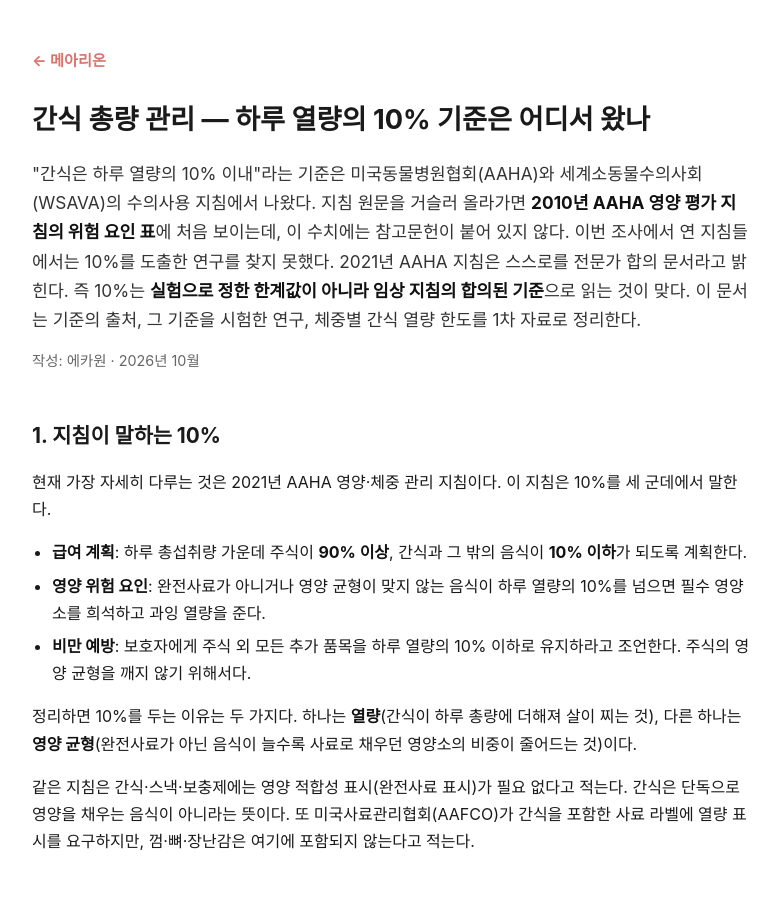
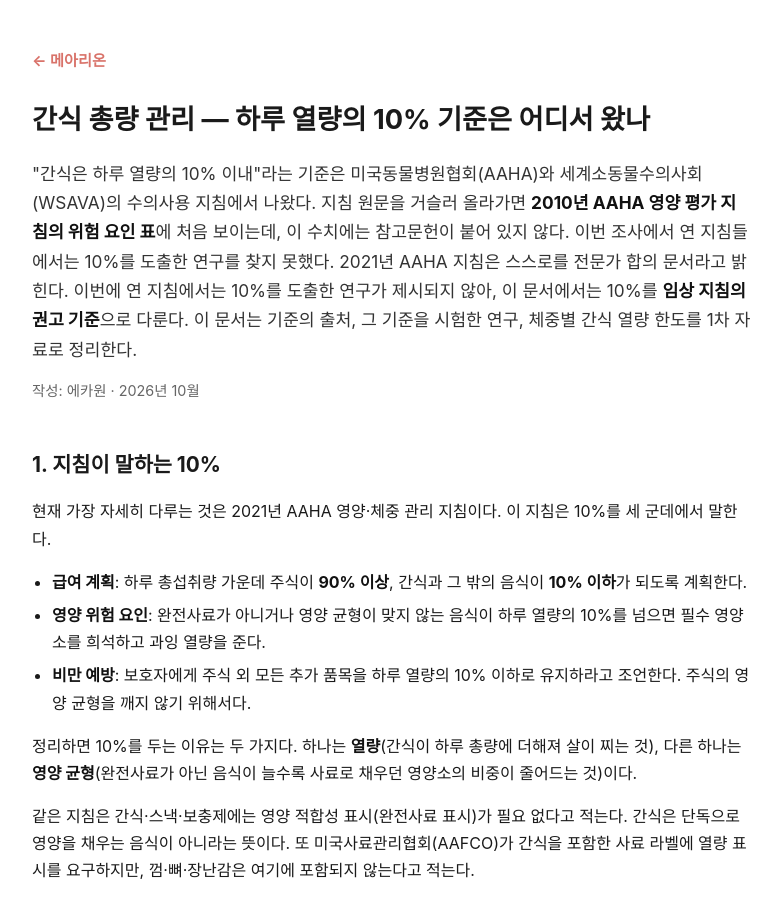
Before and after one commit to polystock/maearion.github.io, a Jekyll site: the page built from _docs/dog-treat-calorie-limit.html, in a window 1280 px wide and 900 px high. Shown: the whole window, without its empty margins (248-1029 px from the left). Built offline with Jekyll 4.4.1, drawn with Linux system fonts in a browser that asks for light colours.

Commit message:
[daily] 간식 10%: lead의 "실험으로 정한 한계값이 아니라" 단정을 출처 범위 표현으로 수정(외부 검수 C005)
Co-Authored-By: Claude Opus 5.5 <noreply@anthropic.com>
Claude-Session: https://claude.ai/code/session_018Kxk6zKRrL3uJ89RWn4ZKA

```diff
--- a/_docs/dog-treat-calorie-limit.html
+++ b/_docs/dog-treat-calorie-limit.html
@@ -38,7 +38,7 @@ faq:
 <div class="brand"><a href="/">← 메아리온</a></div>
 <h1>간식 총량 관리 — 하루 열량의 10% 기준은 어디서 왔나</h1>
 
-<p class="lead">"간식은 하루 열량의 10% 이내"라는 기준은 미국동물병원협회(AAHA)와 세계소동물수의사회(WSAVA)의 수의사용 지침에서 나왔다. 지침 원문을 거슬러 올라가면 <strong>2010년 AAHA 영양 평가 지침의 위험 요인 표</strong>에 처음 보이는데, 이 수치에는 참고문헌이 붙어 있지 않다. 이번 조사에서 연 지침들에서는 10%를 도출한 연구를 찾지 못했다. 2021년 AAHA 지침은 스스로를 전문가 합의 문서라고 밝힌다. 즉 10%는 <strong>실험으로 정한 한계값이 아니라 임상 지침의 합의된 기준</strong>으로 읽는 것이 맞다. 이 문서는 기준의 출처, 그 기준을 시험한 연구, 체중별 간식 열량 한도를 1차 자료로 정리한다.</p>
+<p class="lead">"간식은 하루 열량의 10% 이내"라는 기준은 미국동물병원협회(AAHA)와 세계소동물수의사회(WSAVA)의 수의사용 지침에서 나왔다. 지침 원문을 거슬러 올라가면 <strong>2010년 AAHA 영양 평가 지침의 위험 요인 표</strong>에 처음 보이는데, 이 수치에는 참고문헌이 붙어 있지 않다. 이번 조사에서 연 지침들에서는 10%를 도출한 연구를 찾지 못했다. 2021년 AAHA 지침은 스스로를 전문가 합의 문서라고 밝힌다. 이번에 연 지침에서는 10%를 도출한 연구가 제시되지 않아, 이 문서에서는 10%를 <strong>임상 지침의 권고 기준</strong>으로 다룬다. 이 문서는 기준의 출처, 그 기준을 시험한 연구, 체중별 간식 열량 한도를 1차 자료로 정리한다.</p>
 <p class="meta">작성: 에카원 · 2026년 10월</p>
 
 <h2>1. 지침이 말하는 10%</h2>
```
Also changed, not shown: other parts of _docs/dog-treat-calorie-limit.html (+1 -1 lines), _ops/evidence/dog-treat-calorie-limit.md (+3 -0 lines).
